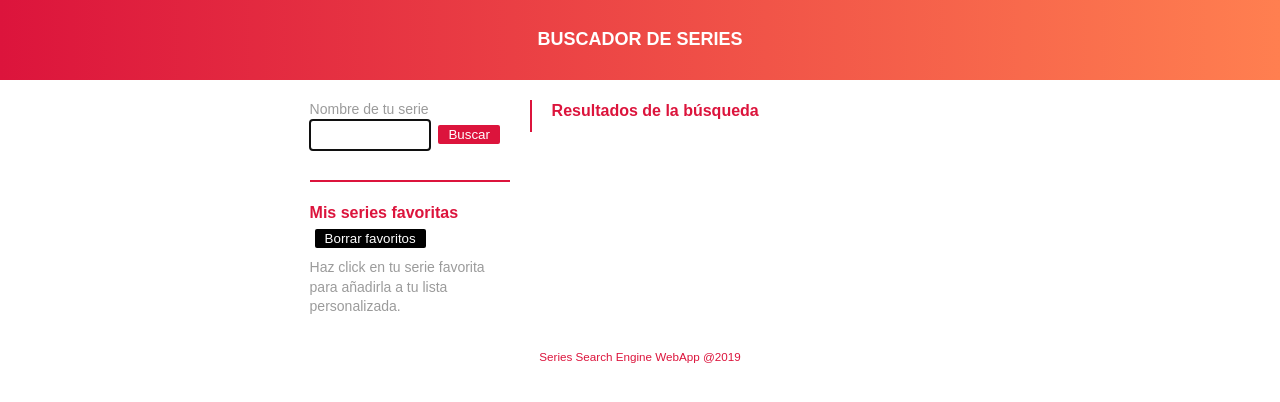
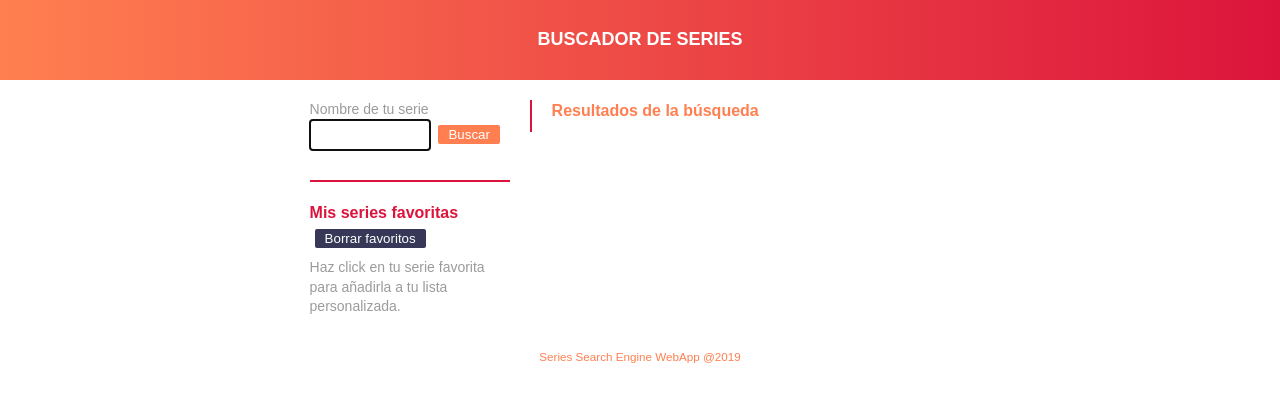
Before and after one commit to Adalab/f-m2-evaluacion-final-carmen-tm, a website: page public/index.html in a window 1280 px wide. Drawn offline with Linux system fonts and the light colour scheme.

Commit message:
Improve styles, clean code and update docs

```diff
--- a/_src/assets/js/main.js
+++ b/_src/assets/js/main.js
@@ -45,6 +45,7 @@ function createLiOnDOM(id, name, image, isFav) {
     itemBtnResetEl.appendChild(itemBtnResetText);
     itemBtnResetEl.classList.add('btn-reset');
     itemBtnResetEl.setAttribute('data-id', id);
+    itemBtnResetEl.setAttribute('type', 'button');
     itemBtnResetEl.setAttribute('title', 'Borra de favoritos');
     newItemEl.appendChild(itemBtnResetEl);
   } else {
--- /dev/null
+++ b/_src/assets/scss/components/_btn.scss
@@ -0,0 +1,29 @@
+//Styles for all my buttons
+.btn {
+  color: $color-neutral-0;
+  padding: 2px 10px;
+  margin-left: 5px;
+  margin-bottom: 10px;
+  border-radius: 2px;
+
+  &-search {
+    background-color: $color-primary;
+  }
+
+  &-reset {
+    color: $color-neutral-0;
+    background-color: $color-tertiary;
+    width: 20px;
+    height: 20px;
+    border-radius: 50px;
+    margin-top: 5px;
+    margin-bottom: 10px;
+    display: flex;
+    justify-content: center;
+    align-items: center;
+  }
+
+  &-reset-all {
+    background-color: $color-tertiary;
+  }
+}
--- a/_src/assets/scss/core/_variables.scss
+++ b/_src/assets/scss/core/_variables.scss
@@ -1,10 +1,11 @@
 // Color variables
-$color-primary: crimson;
-$color-secondary: coral;
-$color-tertiary: yellow;
+$color-primary: #ff7f50;
+$color-secondary: #dc143c;
+$color-tertiary: #373857;
 
 $color-neutral-0: white;
 $color-neutral-500: #9b9b9b;
+$color-neutral-800: #4b4b4b;
 $color-neutral-1000: black;
 
 //Font-sizes
--- a/_src/assets/scss/layout/_main-section.scss
+++ b/_src/assets/scss/layout/_main-section.scss
@@ -14,7 +14,7 @@
   justify-content: flex-start;
   align-items: flex-start;
   padding-bottom: 20px;
-  border-bottom: 2px solid $color-primary;
+  border-bottom: 2px solid $color-secondary;
 }
 
 .app-label {
@@ -30,27 +30,11 @@
   border-bottom: 1px solid $color-primary;
 }
 
-.btn {
-  color: $color-neutral-0;
-  padding: 2px 10px;
-  margin-left: 5px;
-  margin-bottom: 10px;
-  border-radius: 2px;
-
-  &-search {
-    background-color: $color-primary;
-  }
-
-  &-reset-all {
-    background-color: $color-neutral-1000;
-  }
-}
-
 .favourites {
   margin-top: 20px;
 
   &__title {
-    color: $color-primary;
+    color: $color-secondary;
     font-size: $font-size-L;
     margin-bottom: 5px;
   }
@@ -85,15 +69,6 @@
   }
 }
 
-.btn-reset {
-  color: $color-neutral-0;
-  background-color: $color-primary;
-  width: 20px;
-  height: 20px;
-  border-radius: 50px;
-  padding: 3px;
-}
-
 ////////////////////////////////////////////////
 
 // Styles for section app-result on the right side
@@ -101,7 +76,7 @@
   // flex-grow: 1;
   margin-left: 20px;
   padding-left: 20px;
-  border-left: 2px solid $color-primary;
+  border-left: 2px solid $color-secondary;
   &__list {
     display: flex;
     flex-direction: row;
--- a/_src/assets/scss/main.scss
+++ b/_src/assets/scss/main.scss
@@ -1,5 +1,8 @@
 // Core
 @import './core/variables';
+
+//Components
+@import './components/btn';
 
 // Layout
 @import './layout/base';
--- a/public/assets/js/main.js
+++ b/public/assets/js/main.js
@@ -45,6 +45,7 @@ function createLiOnDOM(id, name, image, isFav) {
     itemBtnResetEl.appendChild(itemBtnResetText);
     itemBtnResetEl.classList.add('btn-reset');
     itemBtnResetEl.setAttribute('data-id', id);
+    itemBtnResetEl.setAttribute('type', 'button');
     itemBtnResetEl.setAttribute('title', 'Borra de favoritos');
     newItemEl.appendChild(itemBtnResetEl);
   } else {
```
Also changed, not shown: docs/assets/css/main.css, docs/assets/js/main.js, public/assets/css/main.css, 2 other files.
